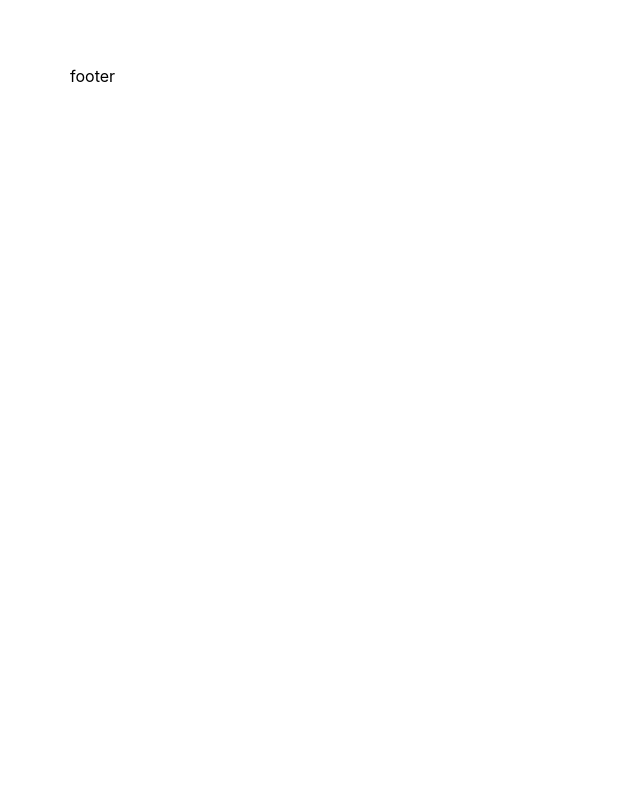
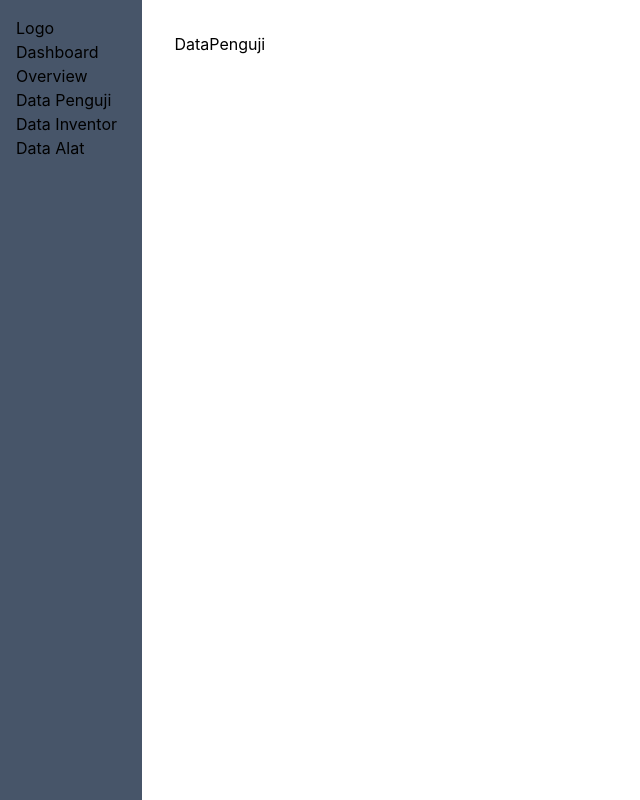
Before and after one commit to Feasibility-Study-Team/fs-front-pub, a React (Create React App) app: page /admin in a window 1280 px wide. Before the commit this address had no page. Shown: the whole page, without its empty margins (0-640 px from the left). Built offline with nearby package versions, Linux system fonts and the light colour scheme.

Commit message:
admin dashboard

```diff
--- a/src/App.js
+++ b/src/App.js
@@ -1,17 +1,17 @@
-import { BrowserRouter as Router, Routes, Route } from "react-router-dom";
-import { Footer } from "./components";
+import { BrowserRouter, Routes, Route } from "react-router-dom";
 import { Login, Register } from "./pages";
+import { Dashboard } from "./pages/Admin";
 
 function App() {
   return (
     <>
-      <Router>
+      <BrowserRouter>
         <Routes>
           <Route path="login" element={<Login />} />
           <Route path="register" element={<Register />} />
+          <Route path="admin" element={<Dashboard />} />
         </Routes>
-      </Router>
-      <Footer />
+      </BrowserRouter>
     </>
   );
 }
--- /dev/null
+++ b/src/components/Sidebar.js
@@ -0,0 +1,20 @@
+const Sidebar = () => {
+
+  return (
+    <aside className="sidebar-header flex flex-col p-4 bg-slate-600 left-0 top-0 bottom-0 h-screen w-fit">
+        <div>
+            Logo Dashboard
+        </div>
+        <div>
+            <ul>
+                <li>Overview</li>
+                <li>Data Penguji</li>
+                <li>Data Inventor</li>
+                <li>Data Alat</li>
+            </ul>
+        </div>
+    </aside>
+  )
+}
+
+export default Sidebar
--- /dev/null
+++ b/src/pages/Admin/Dashboard/Dashboard.js
@@ -0,0 +1,19 @@
+import React from 'react'
+import Sidebar from '../../../components/Sidebar'
+import DataPenguji from './DataPenguji'
+
+const Dashboard = () => {
+    return (
+        <>
+            <div className="flex overflow-hidden h-screen w-full">
+                <Sidebar />
+                <main className='h-screen overflow-y-scroll w-full p-8'>
+                    <DataPenguji />
+                </main>
+            </div>
+
+        </>
+    )
+}
+
+export default Dashboard
--- /dev/null
+++ b/src/pages/Admin/Dashboard/DataPenguji.js
@@ -0,0 +1,7 @@
+const DataPenguji = () => {
+  return (
+    <div>DataPenguji</div>
+  )
+}
+
+export default DataPenguji
--- /dev/null
+++ b/src/pages/Admin/index.js
@@ -0,0 +1,5 @@
+import Dashboard from "./Dashboard/Dashboard";
+
+export{
+    Dashboard
+}
--- /dev/null
+++ b/src/pages/LayoutUser/LayoutUser.js
@@ -0,0 +1,22 @@
+import { Routes, Route } from "react-router-dom";
+import { Footer } from "../../components";
+import Login from '../Login/Login'
+import Register from '../Register/Register'
+
+function LayoutUser() {
+
+    return (
+        <>
+
+            <Routes>
+                <Route path="login" element={<Login />} />
+                <Route path="register" element={<Register />} />
+            </Routes>
+
+            <Footer />
+        </>
+
+    )
+}
+
+export default LayoutUser
--- a/src/pages/Login/LoginRight.js
+++ b/src/pages/Login/LoginRight.js
@@ -4,15 +4,17 @@ import { useFormik } from 'formik'
 import * as Yup from 'yup'
 import { useState } from "react"
 import { Link } from "react-router-dom"
+import { BsEye, BsEyeSlash } from "react-icons/bs"
 
 const LoginRight = () => {
     const loginStyle = {
-        inputStyle: "border border-iris100 rounded-[10px] text-[16px] py-1.5 px-4 w-[250px] max-h-[38px] focus:outline-blue-600",
+        inputStyle: "border border-iris100 rounded-[10px] text-[16px] py-1.5 px-4 w-[250px] max-h-[38px] outline-none",
         stripStyle: "border-solid border border-black w-[125px] h-0",
         errorStyle: "font-normal text-red-500"
     }
 
     const [error, setError] = useState(null)
+    const [show, setShow] = useState(false)
 
     const doLogin = (values) => {
         formik.setSubmitting(false);
@@ -22,7 +24,7 @@ const LoginRight = () => {
     }
 
     const formik = useFormik({
-        initialValues:{
+        initialValues: {
             username: '',
             password: '',
         },
@@ -44,17 +46,21 @@ const LoginRight = () => {
                     <input
                         type="text"
                         placeholder="username"
-                    className={`${loginStyle.inputStyle} ${formik.errors.username && formik.touched.username ? 'mb-[5px]': 'mb-[20px]'}`}
+                        className={`${loginStyle.inputStyle} ${formik.errors.username && formik.touched.username ? 'mb-[5px]' : 'mb-[20px]'}`}
                         {...formik.getFieldProps('username')}
                     />
                     {formik.touched.username && formik.errors.username && <div className={`${loginStyle.errorStyle} mb-[10px]`}>{formik.errors.username}</div>}
 
+                    <div className={`${loginStyle.inputStyle} flex items-center justify-between  ${formik.errors.password && formik.touched.password ? 'mb-[5px]' : 'mb-[20px]'}`}>
                         <input
-                    type="password"
+                            className="outline-none border-none"
+                            type={show ? 'text' : 'password'}
                             placeholder="password"
-                    className={`${loginStyle.inputStyle}  ${formik.errors.password && formik.touched.password ? 'mb-[5px]': 'mb-[20px]'}`}
                             {...formik.getFieldProps('password')}
                         />
+                        <span className="cursor-pointer opacity-0.5" onClick={() => setShow(!show)}>{show ? <BsEyeSlash /> : <BsEye />}</span>
+                    </div>
+
                     {formik.touched.password && formik.errors.password && <div className={`${loginStyle.errorStyle}`}>{formik.errors.password}</div>}
                     {error && <div className={`${loginStyle.errorStyle}`}>{error}</div>}
                     <button className={`${styles.btnStyle1} mt-8`}>Login</button>
@@ -63,7 +69,7 @@ const LoginRight = () => {
                     <span className={`${loginStyle.stripStyle}`}></span><span className="font-bold text-xl">OR</span><span className={`${loginStyle.stripStyle}`}></span>
                 </div>
                 <button className="flex gap-[25px] mb-8">
-                    <img src={Gmail} alt="gmail"/>
+                    <img src={Gmail} alt="gmail" />
                     <p className="font-bold text-xl">Login with Gmail</p>
                 </button>
                 <Link to="/register" className="font-light hover:underline hover:underline-offset-4">Don't have an account yet? Sign Up</Link>
--- a/src/pages/Register/Register.js
+++ b/src/pages/Register/Register.js
@@ -6,8 +6,12 @@ import { useState } from "react"
 import { phoneRegExp } from "../../constant/variable"
 import { Link } from "react-router-dom"
 import LoginLeft from "../Login/LoginLeft"
+import { BsEye, BsEyeSlash } from "react-icons/bs"
+
 
 const Register = () => {
+    const [show, setShow] = useState(false)
+
     const dataInstitusi = [
         {
             name: "UPN Veteran Yogyakarta",
@@ -20,7 +24,7 @@ const Register = () => {
     ]
 
     const registerStyle = {
-        inputStyle: "border border-iris100 rounded-[10px] text-[16px] py-1.5 px-4 w-full max-h-[38px] focus:outline-blue-600",
+        inputStyle: "border border-iris100 rounded-[10px] text-[16px] py-1.5 px-4 w-full max-h-[38px] focus:outline-none",
         stripStyle: "border-solid border border-black w-[125px] h-0",
         errorStyle: "font-normal text-red-500"
     }
@@ -77,7 +81,7 @@ const Register = () => {
                             <input
                                 type="text"
                                 placeholder="username"
-                                className={`${registerStyle.inputStyle} ${formik.errors.username && formik.touched.username? 'mb-[5px]' : 'mb-[20px]'}`}
+                                className={`${registerStyle.inputStyle} ${formik.errors.username && formik.touched.username ? 'mb-[5px]' : 'mb-[20px]'}`}
                                 {...formik.getFieldProps('username')}
                             />
                             {formik.touched.username && formik.errors.username && <div className={`${registerStyle.errorStyle} mb-[10px]`}>{formik.errors.username}</div>}
@@ -95,7 +99,7 @@ const Register = () => {
                                 {...formik.getFieldProps('institution')}
                             >
                                 <option value="" hidden>institusi</option>
-                                {dataInstitusi && dataInstitusi.map((item, index)=>(
+                                {dataInstitusi && dataInstitusi.map((item, index) => (
                                     <option key={index} value={item.name}>{item.name}</option>
                                 ))}
                             </select>
@@ -118,12 +122,15 @@ const Register = () => {
                             />
                             {formik.touched.phone_number && formik.errors.phone_number && <div className={`${registerStyle.errorStyle} mb-[10px]`}>{formik.errors.phone_number}</div>}
 
-                            <input
-                                type="password"
-                                placeholder="password"
-                                className={`${registerStyle.inputStyle}  ${formik.errors.password && formik.touched.password ? 'mb-[5px]' : 'mb-[20px]'}`}
-                                {...formik.getFieldProps('password')}
-                            />
+                            <div className={`${registerStyle.inputStyle} flex items-center justify-between  ${formik.errors.password && formik.touched.password ? 'mb-[5px]' : 'mb-[20px]'}`}>
+                                <input
+                                    className="outline-none border-none"
+                                    type={show ? 'text' : 'password'}
+                                    placeholder="password"
+                                    {...formik.getFieldProps('password')}
+                                />
+                                <span className="cursor-pointer opacity-0.5" onClick={() => setShow(!show)}>{show ? <BsEyeSlash /> : <BsEye />}</span>
+                            </div>
                             {formik.touched.password && formik.errors.password && <div className={`${registerStyle.errorStyle}`}>{formik.errors.password}</div>}
                             {error && <div className={`${registerStyle.errorStyle}`}>{error}</div>}
                             <button className={`${styles.btnStyle1} mt-8`} type="submit">Register</button>
--- a/src/pages/index.js
+++ b/src/pages/index.js
@@ -1,7 +1,9 @@
 import Login from "./Login/Login";
 import Register from "./Register/Register";
+import LayoutUser from "./LayoutUser/LayoutUser";
 
 export{
     Login,
-    Register
+    Register,
+    LayoutUser
 }
```
Lines whose indentation alone changed are shown as unchanged.
